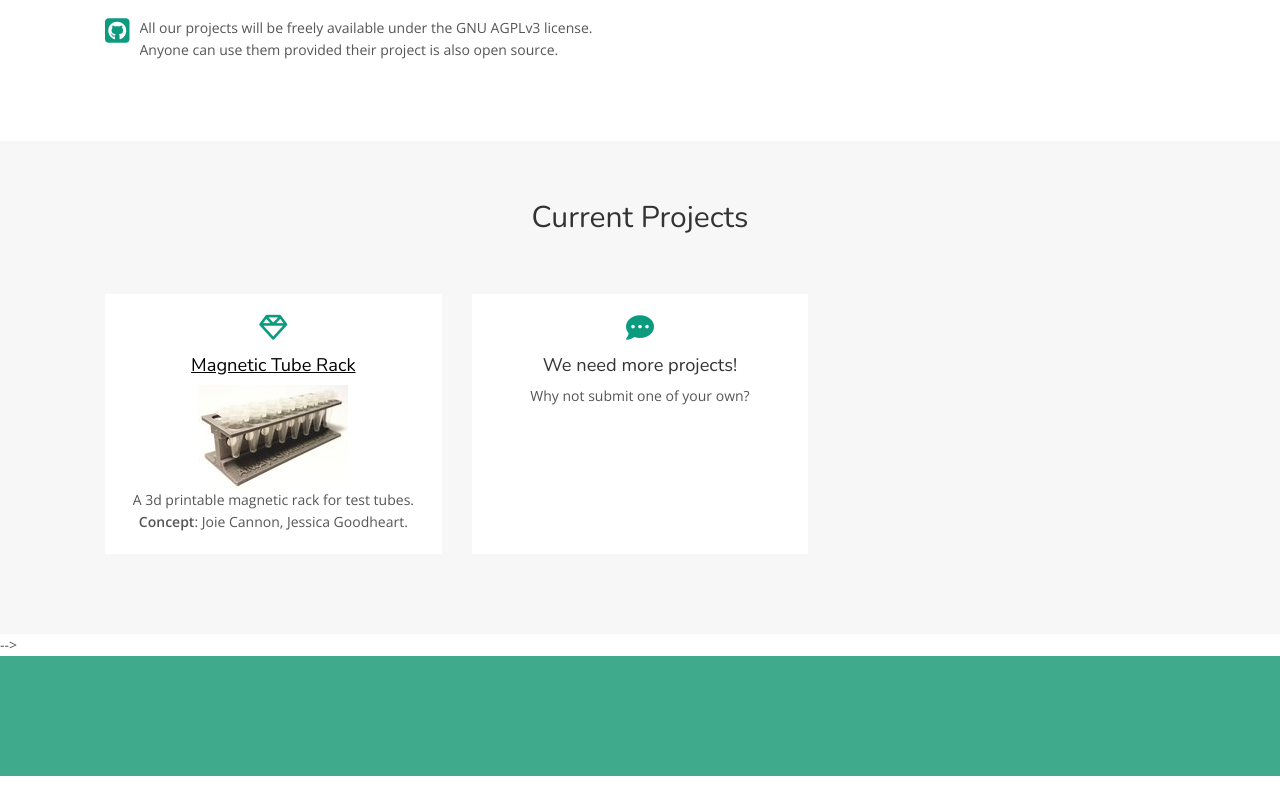
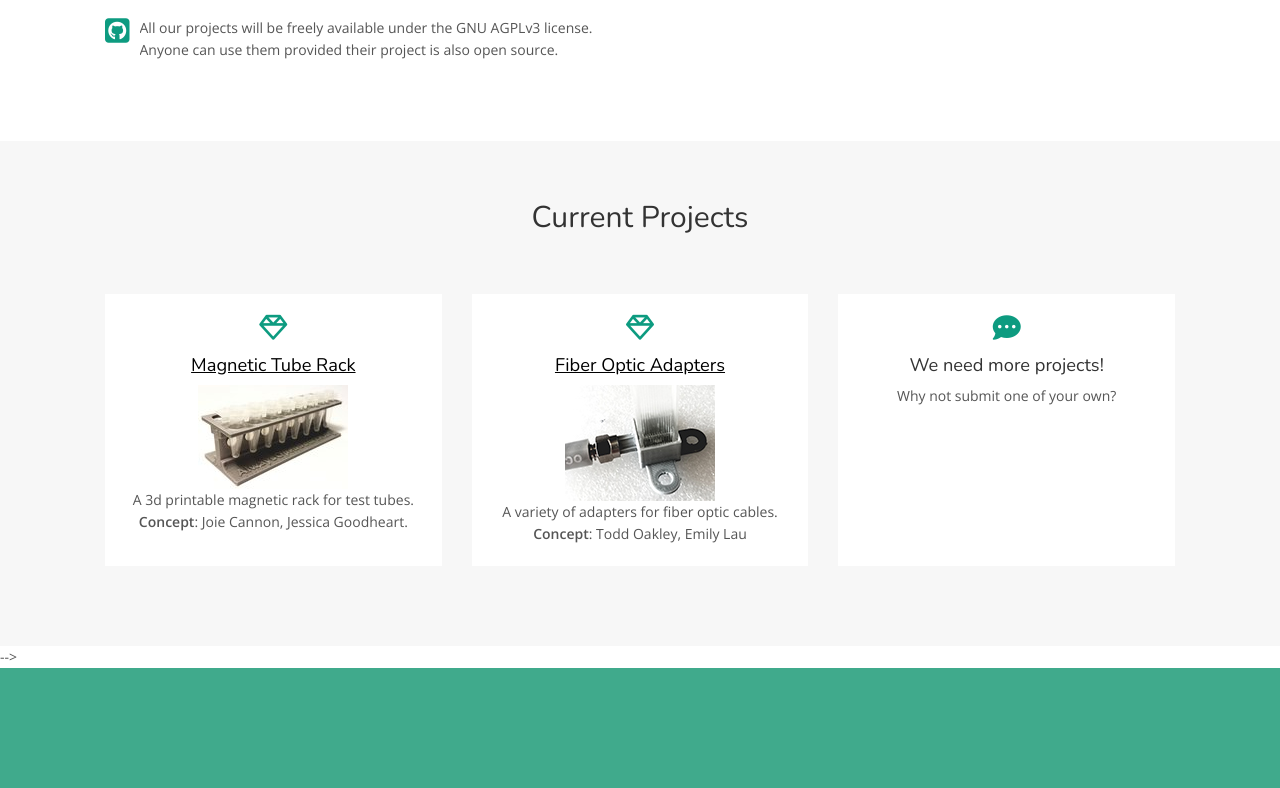
Before and after one commit to AlwaysOpenSource/alwaysopensource.github.io, a plain HTML site: page index.html in a window 1280 px wide. Shown: the part 1217-2005 px from the top of the page. Drawn offline with nearby package versions, Linux system fonts and the light colour scheme.

Commit message:
FO_adapter project links added.

```diff
--- a/index.html
+++ b/index.html
@@ -184,6 +184,15 @@
                         <h4><a href="https://github.com/AlwaysOpenSource/MagenticTubeRack" style="color:black"><u>Magnetic Tube Rack</u></a></h4>
 						<a href="https://github.com/AlwaysOpenSource/MagenticTubeRack"><img src="/img/magtuberack.jpg"></a>
                         <p>A 3d printable magnetic rack for test tubes.<br><b>Concept</b>: Joie Cannon, Jessica Goodheart.</p>
+                    </div>
+                </div>
+
+                <div class="col-sm-6 col-md-4">
+                    <div class="icon-box">
+                        <i class="fa fa-diamond fa-2x" style="color:#0D9B80"></i>
+                        <h4><a href="https://github.com/AlwaysOpenSource/FiberOpticAdapters" style="color:black"><u>Fiber Optic Adapters</u></a></h4>
+						<a href="https://github.com/AlwaysOpenSource/FiberOpticAdapters"><img src="/img/FO_adapters_small.jpg"></a>
+                        <p>A variety of adapters for fiber optic cables.<br><b>Concept</b>: Todd Oakley, Emily Lau</p>
                     </div>
                 </div>
 
```
Also changed, not shown: img/FO_adapters_small.jpg (added).
